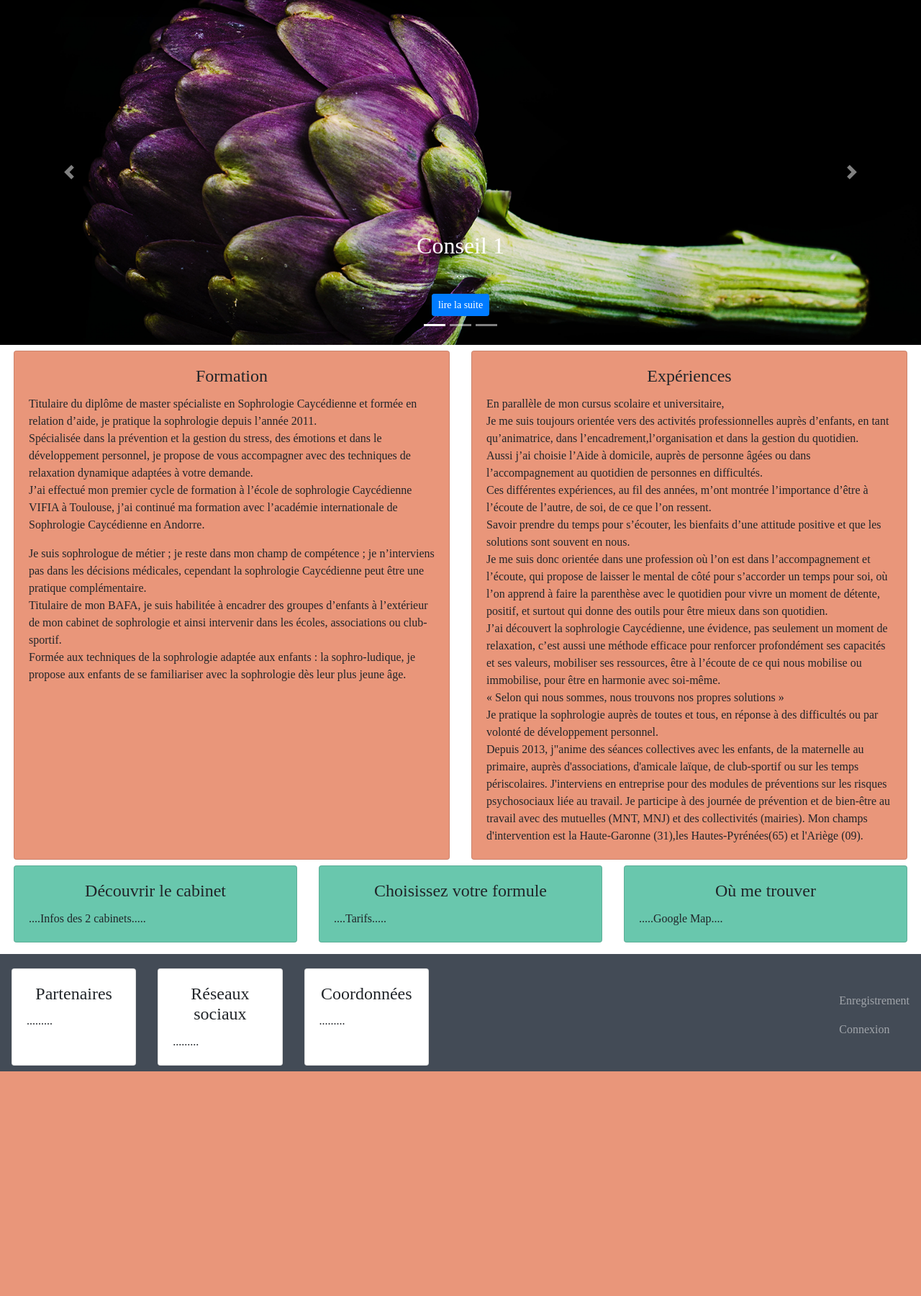
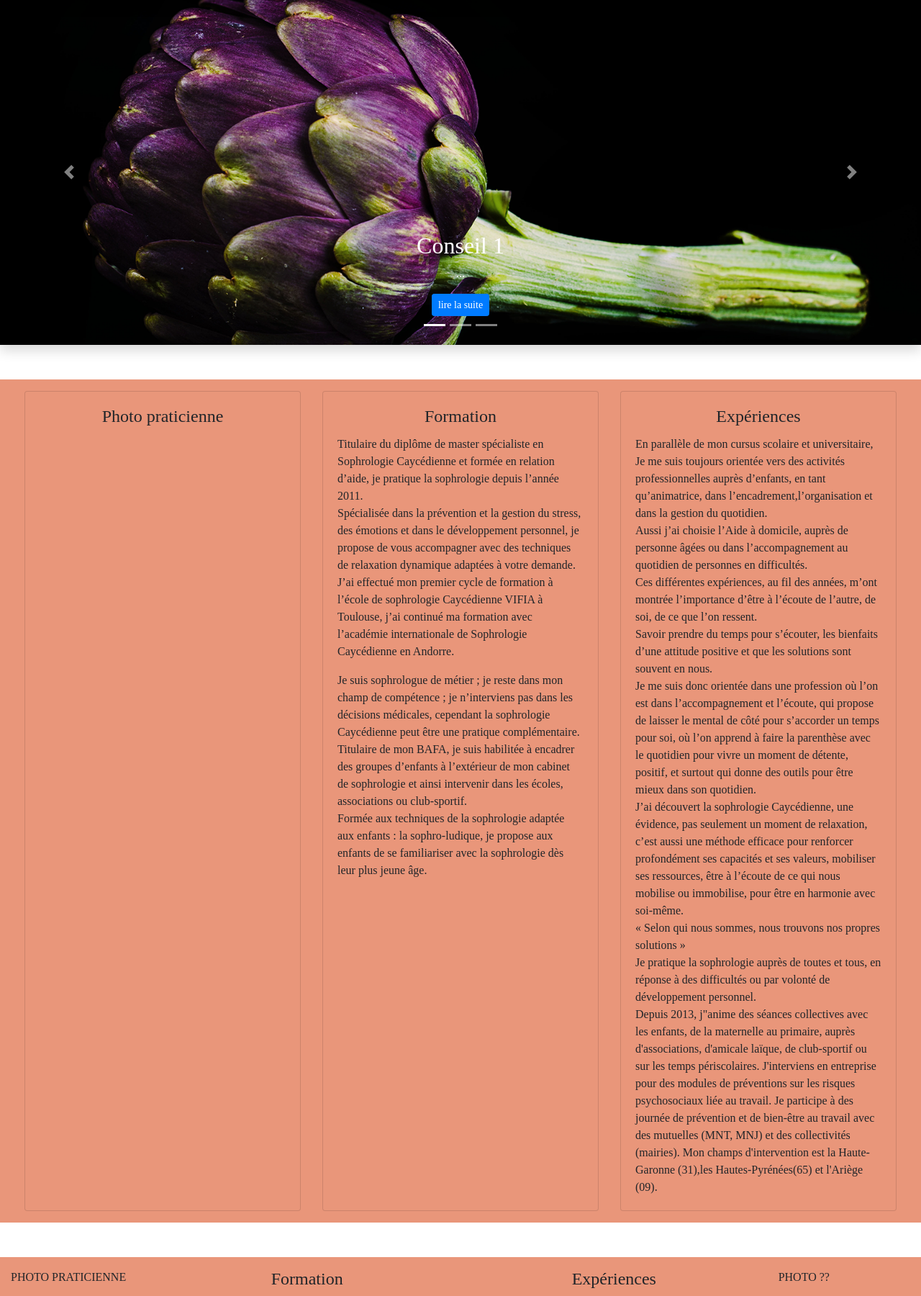
Before and after one commit to Vanoux/Sophro_NativeStage, a Symfony app: template sophrologueSite/templates/app/home.html.twig in a window 1280 px wide. Shown: the part 57-1857 px from the top of the page at 72% size. Before the commit the page ends 1545 px from the top, so only its background shows below. Run offline with Twig, Linux system fonts and the light colour scheme; the template is opened without the code that fills it, so the values that code supplies are empty; some libraries are stand-ins or nearby versions.

Commit message:
resolution pb img carousel sur grand écran + essai visuel infos praticienne

```diff
--- a/sophrologueSite/public/app.css
+++ b/sophrologueSite/public/app.css
@@ -46,16 +46,13 @@ nav, footer {
 .cardInfoHome {
     background-color: #69C7AD;
 }
-.cardInfoPraticienne {
+.infoPraticienne {
     background-color: #E9967A;
 }
-/*
-Forces carousel image to be 100% width and not max width of 100%
-*/
-/* .carousel-item .img-fluid {
-    width:100%;
+.carousel-item .img-fluid {
+    width:100vw; /*Pour que l'image soit responsive sur les grands écrans*/
     height:100%;
-  } */
+}
 
 
 
--- a/sophrologueSite/templates/app/home.html.twig
+++ b/sophrologueSite/templates/app/home.html.twig
@@ -5,7 +5,7 @@
 {% block body %}
 
 <!-- ********** SLIDE CONSEILS ********** -->
-<div id="demo" class="carousel slide" data-ride="carousel">
+<div id="demo" class="carousel slide shadow" data-ride="carousel">
 
     <!-- Indicators -->
     <ul class="carousel-indicators">
@@ -63,10 +63,15 @@
 
 <!-- ********** INFORMATIONS PRATICIENNE ********** -->
 
-
+{# ESSAI PRESENTATION PRATICIENNE AVEC DES CARDS #}
+<div class="container-fluid infoPraticienne my-5">
     <div class="card-deck mx-1">
-
-    <div class="card mt-2 cardInfoPraticienne">
+        <div class="card my-3 infoPraticienne">
+            <div class="card-body">
+                <h4 class="card-title text-center">Photo praticienne</h4>
+            </div>
+        </div>
+        <div class="card my-3 infoPraticienne">
             <div class="card-body">
                 <h4 class="card-title text-center">Formation</h4>
                 <p class="card-text">Titulaire du diplôme de master spécialiste en Sophrologie Caycédienne et formée en
@@ -80,20 +85,105 @@
                     continué ma formation avec l’académie internationale de Sophrologie Caycédienne en Andorre.
                 </p>
                 <p>
-                Je suis sophrologue de métier ; je reste dans mon champ de compétence ; je n’interviens pas dans les
+                    Je suis sophrologue de métier ; je reste dans mon champ de compétence ; je n’interviens pas dans
+                    les
                     décisions médicales, cependant la sophrologie Caycédienne peut être une pratique complémentaire.<br>
-                Titulaire de mon BAFA, je suis habilitée à encadrer des groupes d’enfants à l’extérieur de mon cabinet
+                    Titulaire de mon BAFA, je suis habilitée à encadrer des groupes d’enfants à l’extérieur de mon
+                    cabinet
                     de sophrologie et ainsi intervenir dans les écoles, associations ou club-sportif.<br>
-                Formée aux techniques de la sophrologie adaptée aux enfants : la sophro-ludique, je propose aux enfants
+                    Formée aux techniques de la sophrologie adaptée aux enfants : la sophro-ludique, je propose aux
+                    enfants
                     de se familiariser avec la sophrologie dès leur plus jeune âge.
                 </p>
             </div>
         </div>
 
-    <div class="card mt-2 cardInfoPraticienne">
+        <div class="card my-3 infoPraticienne">
             <div class="card-body">
                 <h4 class="card-title text-center">Expériences</h4>
                 <p class="card-text">
+                    En parallèle de mon cursus scolaire et universitaire,<br>
+                    Je me suis toujours orientée vers des activités professionnelles auprès d’enfants, en tant
+                    qu’animatrice, dans
+                    l’encadrement,l’organisation et dans la gestion du quotidien.<br>
+                    Aussi j’ai choisie l’Aide à domicile, auprès de personne âgées ou dans l’accompagnement au
+                    quotidien de
+                    personnes en difficultés.<br>
+                    Ces différentes expériences, au fil des années, m’ont montrée l’importance d’être à l’écoute de
+                    l’autre, de
+                    soi, de ce que l’on ressent.<br>
+                    Savoir prendre du temps pour s’écouter, les bienfaits d’une attitude positive et que les solutions
+                    sont
+                    souvent
+                    en nous.<br>
+                    Je me suis donc orientée dans une profession où l’on est dans l’accompagnement et l’écoute, qui
+                    propose
+                    de
+                    laisser le mental de côté pour s’accorder un temps pour soi, où l’on apprend à faire la parenthèse
+                    avec
+                    le
+                    quotidien pour vivre un moment de détente, positif, et surtout qui donne des outils pour être mieux
+                    dans son
+                    quotidien.<br>
+                    J’ai découvert la sophrologie Caycédienne, une évidence, pas seulement un moment de relaxation,
+                    c’est
+                    aussi une
+                    méthode efficace pour renforcer profondément ses capacités et ses valeurs, mobiliser ses
+                    ressources,
+                    être à
+                    l’écoute de ce qui nous mobilise ou immobilise, pour être en harmonie avec soi-même.<br>
+                    « Selon qui nous sommes, nous trouvons nos propres solutions »<br>
+                    Je pratique la sophrologie auprès de toutes et tous, en réponse à des difficultés ou par volonté de
+                    développement personnel.<br>
+                    Depuis 2013, j"anime des séances collectives avec les enfants, de la maternelle au primaire, auprès
+                    d'associations, d'amicale laïque, de club-sportif ou sur les temps périscolaires.
+                    J'interviens en entreprise pour des modules de préventions sur les risques psychosociaux liée au
+                    travail.
+                    Je participe à des journée de prévention et de bien-être au travail avec des mutuelles (MNT, MNJ)
+                    et
+                    des
+                    collectivités (mairies).
+                    Mon champs d'intervention est la Haute-Garonne (31),les Hautes-Pyrénées(65) et l'Ariège (09).
+                </p>
+            </div>
+        </div>
+    </div>
+</div>
+
+{# ESSAI INFO PRATICIENNE AVEC UN CONTAINER FLUID & ROW / COL #}
+<div class="container-fluid infoPraticienne">
+    <div class="row">
+        <div class="col-2 my-3">PHOTO PRATICIENNE</div>
+        <div class="col-4 my-3">
+            <h4 class="text-center">Formation</h4>
+            <p class="">Titulaire du diplôme de master spécialiste en Sophrologie Caycédienne et formée en
+                relation d’aide, je pratique
+                la sophrologie depuis l’année 2011.<br>
+                Spécialisée dans la prévention et la gestion du stress, des émotions et dans le développement
+                personnel, je
+                propose de vous accompagner avec des techniques de relaxation dynamique adaptées à votre
+                demande.<br>
+                J’ai effectué mon premier cycle de formation à l’école de sophrologie Caycédienne VIFIA à
+                Toulouse,
+                j’ai
+                continué ma formation avec l’académie internationale de Sophrologie Caycédienne en Andorre.
+            </p>
+            <p>
+                Je suis sophrologue de métier ; je reste dans mon champ de compétence ; je n’interviens pas
+                dans les
+                décisions médicales, cependant la sophrologie Caycédienne peut être une pratique
+                complémentaire.<br>
+                Titulaire de mon BAFA, je suis habilitée à encadrer des groupes d’enfants à l’extérieur de mon
+                cabinet
+                de sophrologie et ainsi intervenir dans les écoles, associations ou club-sportif.<br>
+                Formée aux techniques de la sophrologie adaptée aux enfants : la sophro-ludique, je propose aux
+                enfants
+                de se familiariser avec la sophrologie dès leur plus jeune âge.
+            </p>
+        </div>
+        <div class="col-4 my-3">
+            <h4 class="text-center">Expériences</h4>
+            <p class="">
                 En parallèle de mon cursus scolaire et universitaire,<br>
                 Je me suis toujours orientée vers des activités professionnelles auprès d’enfants, en tant
                 qu’animatrice, dans
@@ -131,8 +221,8 @@
                 Mon champs d'intervention est la Haute-Garonne (31),les Hautes-Pyrénées(65) et l'Ariège (09).
             </p>
         </div>
+        <div class="col-2 my-3">PHOTO ??</div>
     </div>
-
 </div>
 
 
```
Lines whose indentation alone changed are shown as unchanged.
